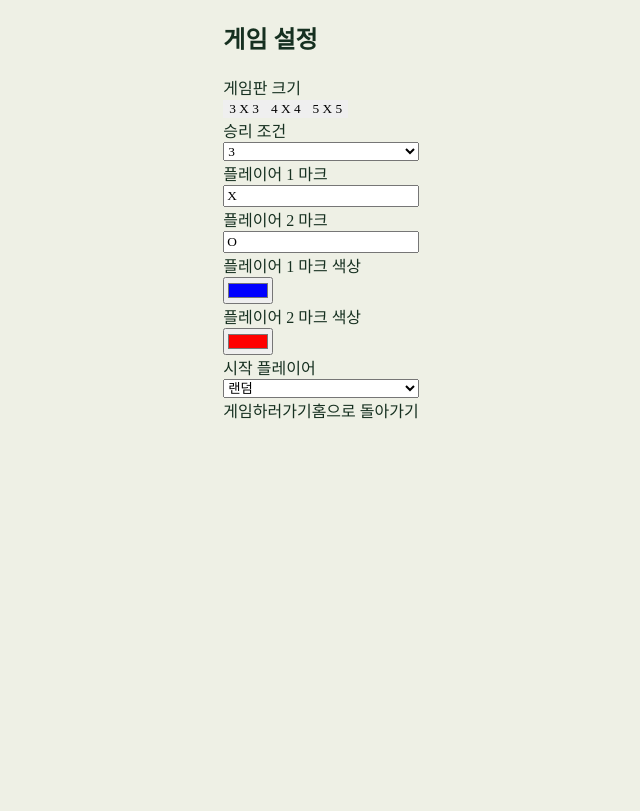
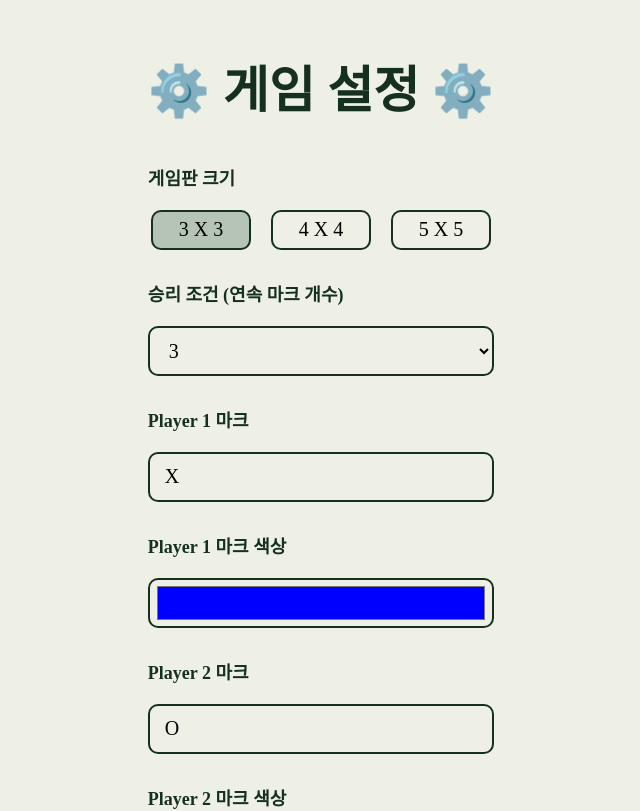
Before and after one commit to yunbiyomi/tictactoe-game, a React (Create React App) app: page /setting in a window 1280 px wide. Shown: the top 811 px of the page, without its empty margins (319-959 px from the left). Built offline with nearby package versions, Linux system fonts and the light colour scheme.

Commit message:
💄 Style : GameSettingPage 스타일 추가

```diff
--- a/src/pages/GameSettingPage.jsx
+++ b/src/pages/GameSettingPage.jsx
@@ -1,4 +1,4 @@
-import React, { useEffect } from 'react'
+import React, { useEffect, useState } from 'react'
 import { useDispatch, useSelector } from 'react-redux';
 import { Link } from 'react-router-dom';
 import styled from 'styled-components';
@@ -14,10 +14,12 @@ const GameSettingPage = () => {
   const player1MarkColor = useSelector(state => state.gameSettings.player1MarkColor); // 플레이어 1 마크 색상
   const player2MarkColor = useSelector(state => state.gameSettings.player2MarkColor); // 플레이어 2 마크 색상
   const startPlayer = useSelector(state => state.gameSettings.startPlayer); // 시작 플레이어
+  const [selectedSize, setSelectedSize] = useState(3); // 선택된 게임판 크기
 
   // 게임판 크기 설정 함수
   const handleBoardSize = (size) => {
     dispatch(setGameBoardSize(size));
+    setSelectedSize(size);
   }
 
   // 게임 설정시 초기 기본값으로 초기화
@@ -28,17 +30,32 @@ const GameSettingPage = () => {
 
   return (
     <SettingContainer>
-      <STitle>게임 설정</STitle>
+      <STitle>⚙️ 게임 설정 ⚙️</STitle>
       <SettingWrap>
         <SLabel htmlFor='boardSize'>게임판 크기</SLabel>
         <BtnWrap>
-          <SButton onClick={() => handleBoardSize(3)}>3 X 3</SButton>
-          <SButton onClick={() => handleBoardSize(4)}>4 X 4</SButton>
-          <SButton onClick={() => handleBoardSize(5)}>5 X 5</SButton>
+          <SButton
+            onClick={() => handleBoardSize(3)}
+            selected={selectedSize === 3}
+          >
+            3 X 3
+          </SButton>
+          <SButton
+            onClick={() => handleBoardSize(4)}
+            selected={selectedSize === 4}
+          >
+            4 X 4
+          </SButton>
+          <SButton
+            onClick={() => handleBoardSize(5)}
+            selected={selectedSize === 5}
+          >
+            5 X 5
+          </SButton>
         </BtnWrap>
       </SettingWrap>
       <SettingWrap>
-        <SLabel htmlFor='winCondition'>승리 조건</SLabel>
+        <SLabel htmlFor='winCondition'>승리 조건 (연속 마크 개수)</SLabel>
         <SSelect
           id='winCondition'
           value={winCondition}
@@ -55,7 +72,7 @@ const GameSettingPage = () => {
         </SSelect>
       </SettingWrap>
       <SettingWrap>
-        <SLabel htmlFor='player1Mark'>플레이어 1 마크</SLabel>
+        <SLabel htmlFor='player1Mark'>Player 1 마크</SLabel>
         <SInput
           id='player1Mark'
           type='text'
@@ -64,7 +81,16 @@ const GameSettingPage = () => {
         />
       </SettingWrap>
       <SettingWrap>
-        <SLabel htmlFor='player1Mark'>플레이어 2 마크</SLabel>
+        <SLabel htmlFor='player1MarkColor'>Player 1 마크 색상</SLabel>
+        <ColorInput
+          id='player1MarkColor'
+          type='color'
+          value={player1MarkColor}
+          onChange={(e) => dispatch(setPlayer1MarkColor(e.target.value))}
+        />
+      </SettingWrap>
+      <SettingWrap>
+        <SLabel htmlFor='player1Mark'>Player 2 마크</SLabel>
         <SInput
           id='player2Mark'
           type='text'
@@ -73,17 +99,8 @@ const GameSettingPage = () => {
         />
       </SettingWrap>
       <SettingWrap>
-        <SLabel htmlFor='player1MarkColor'>플레이어 1 마크 색상</SLabel>
-        <SInput
-          id='player1MarkColor'
-          type='color'
-          value={player1MarkColor}
-          onChange={(e) => dispatch(setPlayer1MarkColor(e.target.value))}
-        />
-      </SettingWrap>
-      <SettingWrap>
-        <SLabel htmlFor='player2MarkColor'>플레이어 2 마크 색상</SLabel>
-        <SInput
+        <SLabel htmlFor='player2MarkColor'>Player 2 마크 색상</SLabel>
+        <ColorInput
           id='player2MarkColor'
           type='color'
           value={player2MarkColor}
@@ -91,19 +108,21 @@ const GameSettingPage = () => {
         />
       </SettingWrap>
       <SettingWrap>
-        <SLabel htmlFor='startPlayer'>시작 플레이어</SLabel>
+        <SLabel htmlFor='startPlayer'>시작 Player</SLabel>
         <SSelect
           id='startPlayer'
           value={startPlayer}
           onChange={(e) => dispatch(setStartPlayer(e.target.value))}
         >
-          <SOption value='player1'>플레이어 1</SOption>
-          <SOption value='player2'>플레이어 2</SOption>
+          <SOption value='player1'>Player 1</SOption>
+          <SOption value='player2'>Player 2</SOption>
           <SOption value='random'>랜덤</SOption>
         </SSelect>
       </SettingWrap>
-      <SLink to='/game'>게임하러가기</SLink>
-      <SLink to='/'>홈으로 돌아가기</SLink>
+      <BtnWrap>
+        <SLinkBtn to='/game'>게임 시작</SLinkBtn>
+        <SLinkBtn to='/'>홈으로 가기</SLinkBtn>
+      </BtnWrap>
     </SettingContainer>
   )
 }
@@ -111,28 +130,101 @@ const GameSettingPage = () => {
 export default GameSettingPage
 
 const SettingContainer = styled.section`
+  display: flex;
+  justify-content: center;
+  flex-direction: column;
+  margin-bottom: 100px;
 `;
 
 const STitle = styled.h2`
+  margin-top: 50px;
+  font-size: 50px;
+  text-align: center;
 `;
 
 const SettingWrap = styled.div`
   display: flex;
   flex-direction: column;
+  margin-bottom: 30px;
 `;
 
-const SLabel = styled.label``;
+const SLabel = styled.label`
+  font-size: 18px;
+  font-weight: bold;
+  margin-bottom: 20px;
+`;
 
-const BtnWrap = styled.div``;
+const BtnWrap = styled.div`
+  display: flex;
+  justify-content: center;
+  align-items: center;
+`;
 
 const SButton = styled.button`
+  width: 100px;
+  height: 40px;
+  margin-right: 20px;
+  border: 2px solid var(--font-color);
+  background-color: ${({ selected }) => (selected ? 'var(--light-green)' : 'transparent')};
+  border-radius: 10px;
+  font-size: 20px;
+
+  &:last-child {
+    margin: 0;
+  }
 `;
 
-const SInput = styled.input``;
+const SInput = styled.input`
+  height: 50px;
+  padding: 0 15px;
+  border: 2px solid var(--font-color);
+  border-radius: 10px;
+  background-color: transparent;
+  font-size: 20px;
+`;
+
+const ColorInput = styled(SInput)`
+  width: 100%;
+  padding: 2px 5px;
+`;
 
 const SSelect = styled.select`
+  height: 50px;
+  padding: 0 15px;
+  border: 2px solid var(--font-color);
+  border-radius: 10px;
+  background-color: transparent;
+  font-size: 20px;
 `;
 
-const SOption = styled.option``;
+const SOption = styled.option`
+  background-color: var(--background-color);
+`;
 
-const SLink = styled(Link)``;
+const SLink = styled(Link)`
+  text-decoration: none;
+  color: inherit;
+`;
+
+const SLinkBtn = styled(SLink)`
+  width: 150px;
+  display: inline-block;
+  padding: 10px 10px;
+  margin-right:30px;
+  border-radius: 10px;
+  background-color: var(--light-green);
+  text-align: center;
+  font-size: 21px;
+  font-weight: bold;
+  box-sizing: border-box;
+  border: 3px solid transparent;
+
+  &:hover {
+    background-color: transparent;
+    border: 3px solid var(--font-color);
+  }
+
+  &:last-child {
+    margin: 0;
+  }
+`;
```
